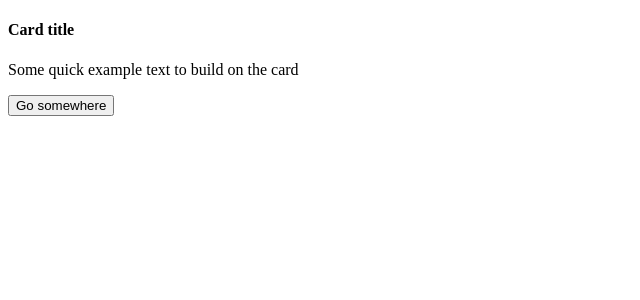
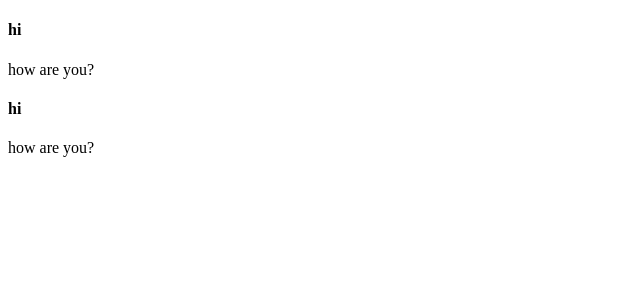
Before and after one commit to AntonEremeenko/react-hw, a React (Vite) app: page / in a window 1280 px wide. Shown: the top 300 px of the page, without its empty margins (0-640 px from the left). Built offline with nearby package versions, Linux system fonts and the light colour scheme.

Commit message:
hw_78 completed

```diff
--- a/src/App.jsx
+++ b/src/App.jsx
@@ -4,7 +4,13 @@ import Card from "./components/Card.jsx";
 
 class App extends React.Component {
     render() {
-        return<Card/>
+        return (
+            <>
+            <Card textTitle = 'hi'/>
+            <Card text = 'how are you?'/>
+                <Card textTitle = 'hi' text = 'how are you?'/>
+            </>
+        )
     }
 }
 
--- a/src/components/Card.jsx
+++ b/src/components/Card.jsx
@@ -2,15 +2,16 @@ import React from "react";
 
 class Card extends React.Component {
     render() {
+        const {textTitle, text} = this.props
         return (
             <div className="card">
                 <div className="card-body">
-                    <h4 className="card-title">Card title</h4>
-                    <p className="card-text">Some quick example text to build on the card</p>
-                    <button type="button" className="btn btn-primary">Go somewhere</button>
+                    <h4 className="card-title">{textTitle}</h4>
+                    <p className="card-text">{text}</p>
                 </div>
             </div>
         )
     }
 }
+
 export default Card
```
Also changed, not shown: 1 other file (tests, documents, lock files or other folders).
